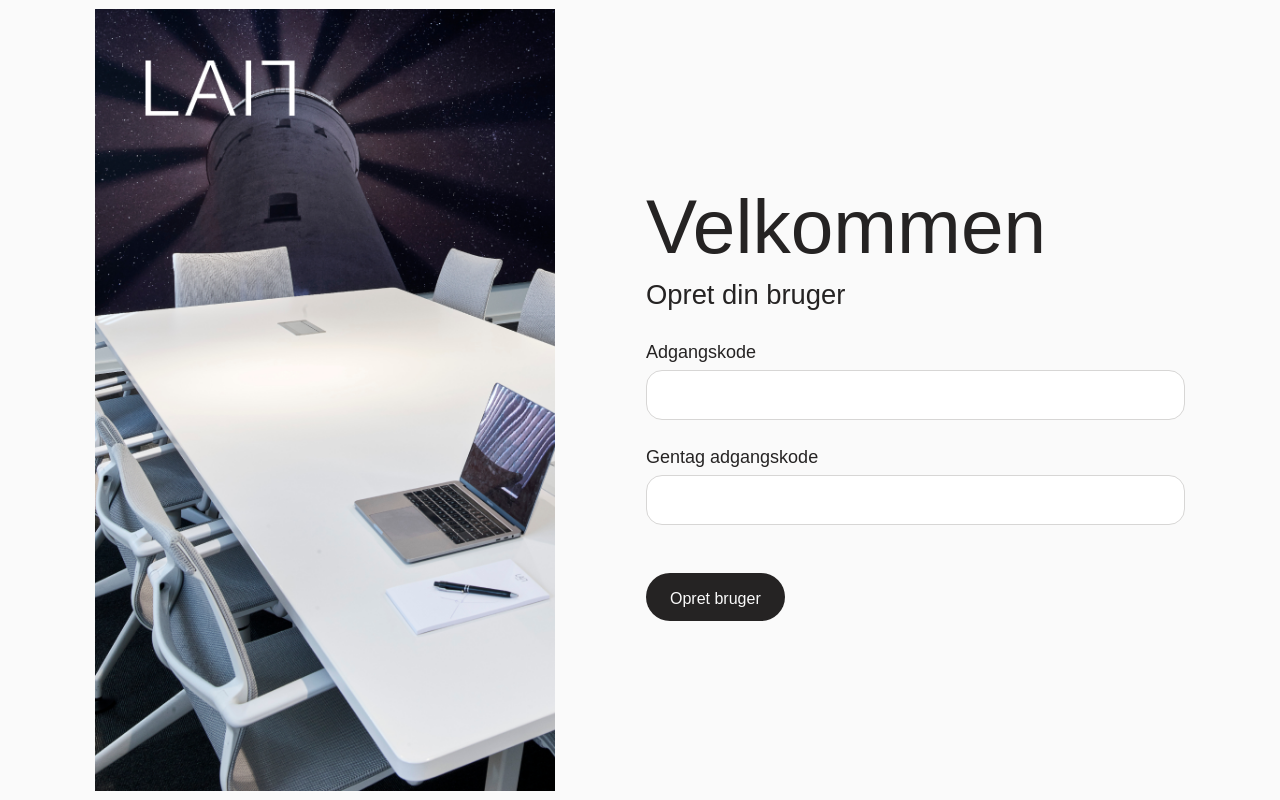
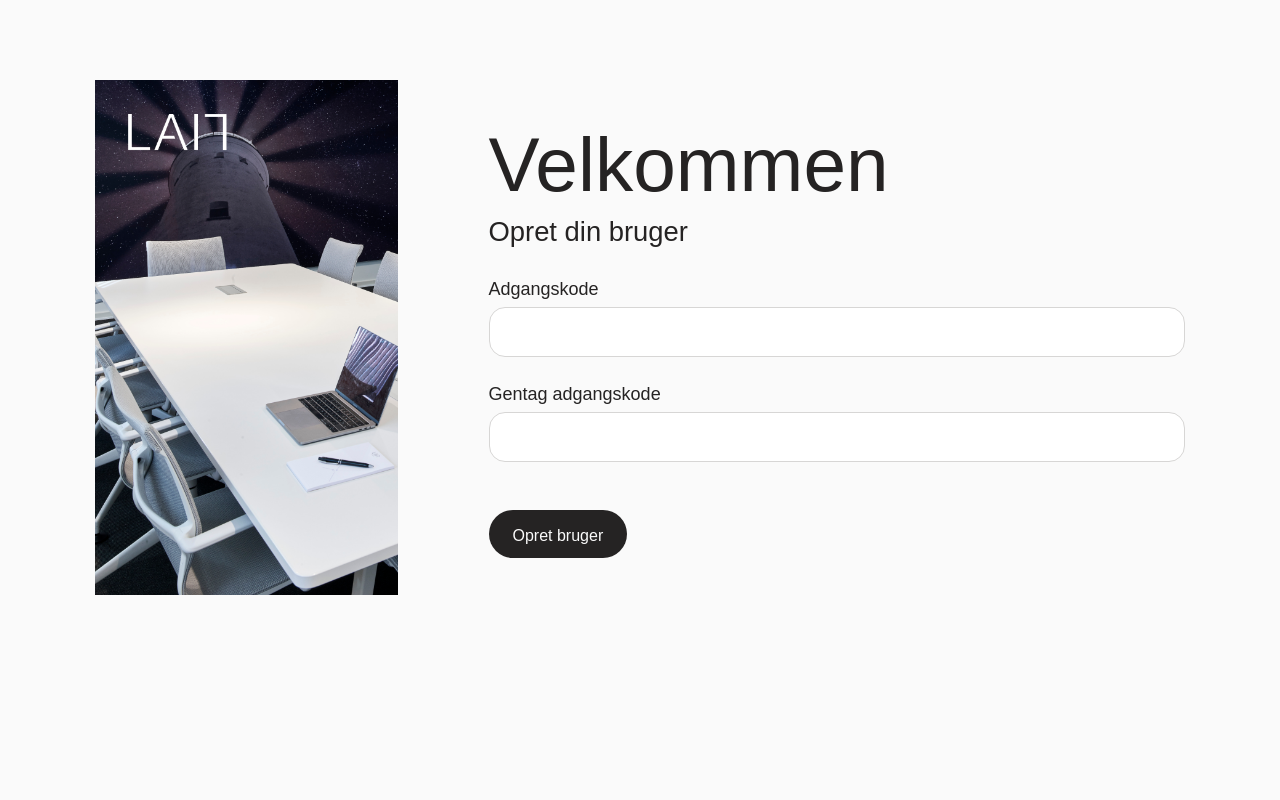
Before and after one commit to Maiichsen/BA_LAIT, a Vue app: page /opret in a window 1280 px wide. Built offline with nearby package versions, Linux system fonts and the light colour scheme; no server answers; the database is empty; the HTML template or start-up script is replaced by a standard one; a web font is replaced by a local one.

Commit message:
login og signup styling
- styling til små skærme
- fixed img size

```diff
--- a/src/components/layouts/LoginLayout.vue
+++ b/src/components/layouts/LoginLayout.vue
@@ -1,7 +1,7 @@
 <script setup lang="ts"></script>
 
 <template>
-	<main class="h-full flex flex-col justify-center">
+	<main class="py-8 lg:py-20">
 		<slot />
 	</main>
 </template>
--- a/src/components/login/LoginForm.vue
+++ b/src/components/login/LoginForm.vue
@@ -23,7 +23,7 @@ const handleLogin = () => {
 </script>
 
 <template>
-	<div class="mt-[6rem]">
+	<div class="mt-24">
 		<form @submit.prevent="handleLogin">
 			<BaseInput input-type="text" input-id="loginemail" label-text="E-mail" layout="stacked" v-model="userEmail" />
 			<BaseInput
@@ -33,7 +33,7 @@ const handleLogin = () => {
 				layout="stacked"
 				class="mt-[0.8rem]"
 				v-model="userPassword" />
-			<p class="text-p1 text-tutara-600 text-right mt-[1rem]">Glemt adgangskode?</p>
+			<p class="text-p1 text-tutara-600 text-right mt-4">Glemt adgangskode?</p>
 			<BaseButton type="submit" label="Login">Log ind</BaseButton>
 		</form>
 	</div>
--- a/src/views/LoginView.vue
+++ b/src/views/LoginView.vue
@@ -6,10 +6,10 @@ import LoginForm from '@/components/login/LoginForm.vue';
 	<!--	TODO: styling til små skærme..-->
 	<div class="container">
 		<div class="container-row">
-			<div class="col-start-2 col-span-6">
-				<img src="/images/loginBanner.png" alt="LAIT" class="w-full h-full object-cover" />
+			<div class="col-span-full lg:col-start-2 lg:col-span-4">
+				<img src="/images/loginBanner.png" alt="LAIT" class="hidden lg:block w-full h-full object-cover" />
 			</div>
-			<div class="col-start-9 col-span-7 flex flex-col justify-center">
+			<div class="col-span-full lg:col-start-7 lg:col-span-9 flex flex-col justify-center">
 				<h1 class="text-h1 text-tutara-900">Velkommen</h1>
 				<h2 class="text-t1 text-tutara-900">Log ind</h2>
 				<LoginForm />
--- a/src/views/SignupView.vue
+++ b/src/views/SignupView.vue
@@ -6,10 +6,10 @@ import RegisterForm from '@/components/login/RegisterForm.vue';
 	<!--	TODO: styling til små skærme..-->
 	<div class="container">
 		<div class="container-row">
-			<div class="col-start-2 col-span-6">
-				<img src="/images/loginBanner.png" alt="LAIT" class="w-full h-full object-cover" />
+			<div class="col-span-full lg:col-start-2 lg:col-span-4">
+				<img src="/images/loginBanner.png" alt="LAIT" class="hidden lg:block w-full h-full object-cover" />
 			</div>
-			<div class="col-start-9 col-span-7 flex flex-col justify-center">
+			<div class="col-span-full lg:col-start-7 lg:col-span-9 flex flex-col justify-center">
 				<h1 class="text-h1 text-tutara-900">Velkommen</h1>
 				<h2 class="text-t1 text-tutara-900">Opret din bruger</h2>
 				<RegisterForm />
```
